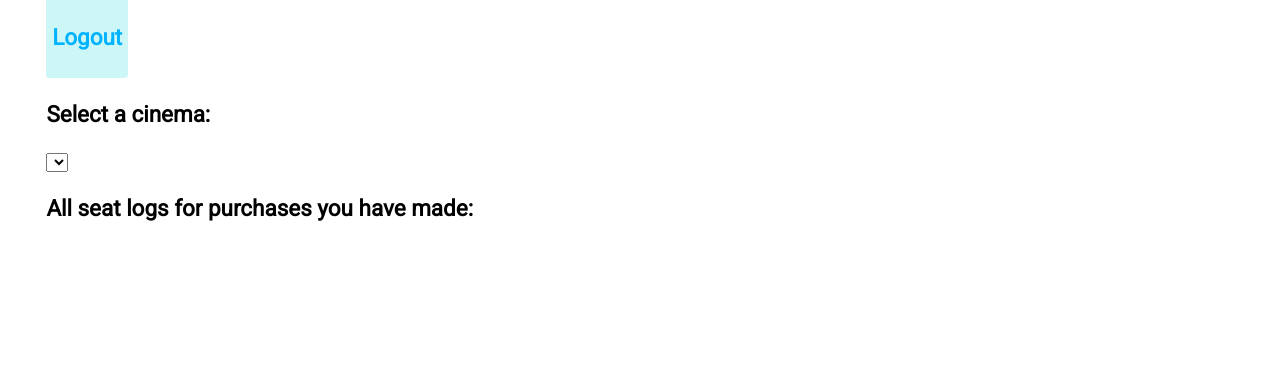
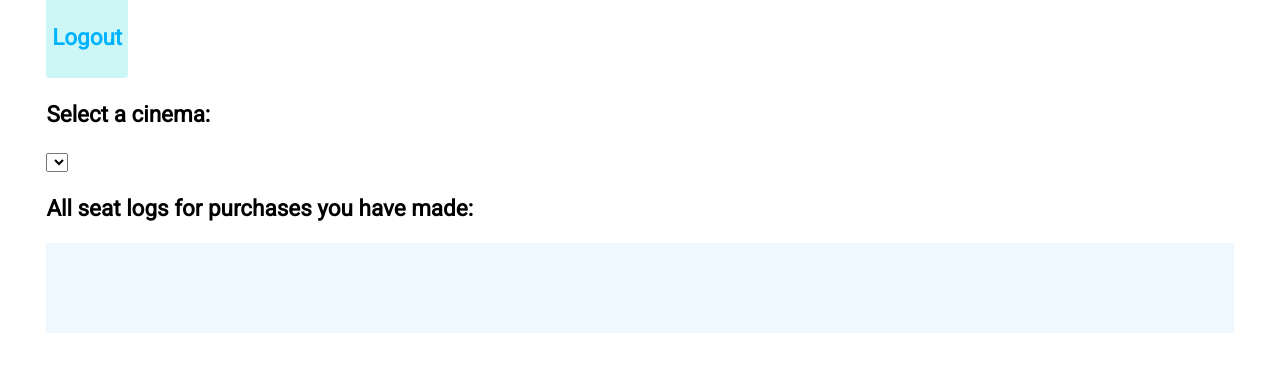
Before and after one commit to taljacob2/carteav, a website: page static/cinemas.html in a window 1280 px wide. Shown: the part 147-518 px from the top of the page. Drawn offline with Linux system fonts and the light colour scheme; no server answers.

Commit message:
Edit CSS For `seat-logs`
Signed-off-by: Tal Jacob <taljacob2@gmail.com>

```diff
--- a/static/styles.css
+++ b/static/styles.css
@@ -126,3 +126,8 @@ div.logout-button {
     padding: 0.3em;
     cursor: pointer;
 }
+
+div#seat-logs {
+    background-color: aliceblue;
+    padding-left: 2em;
+}
```
